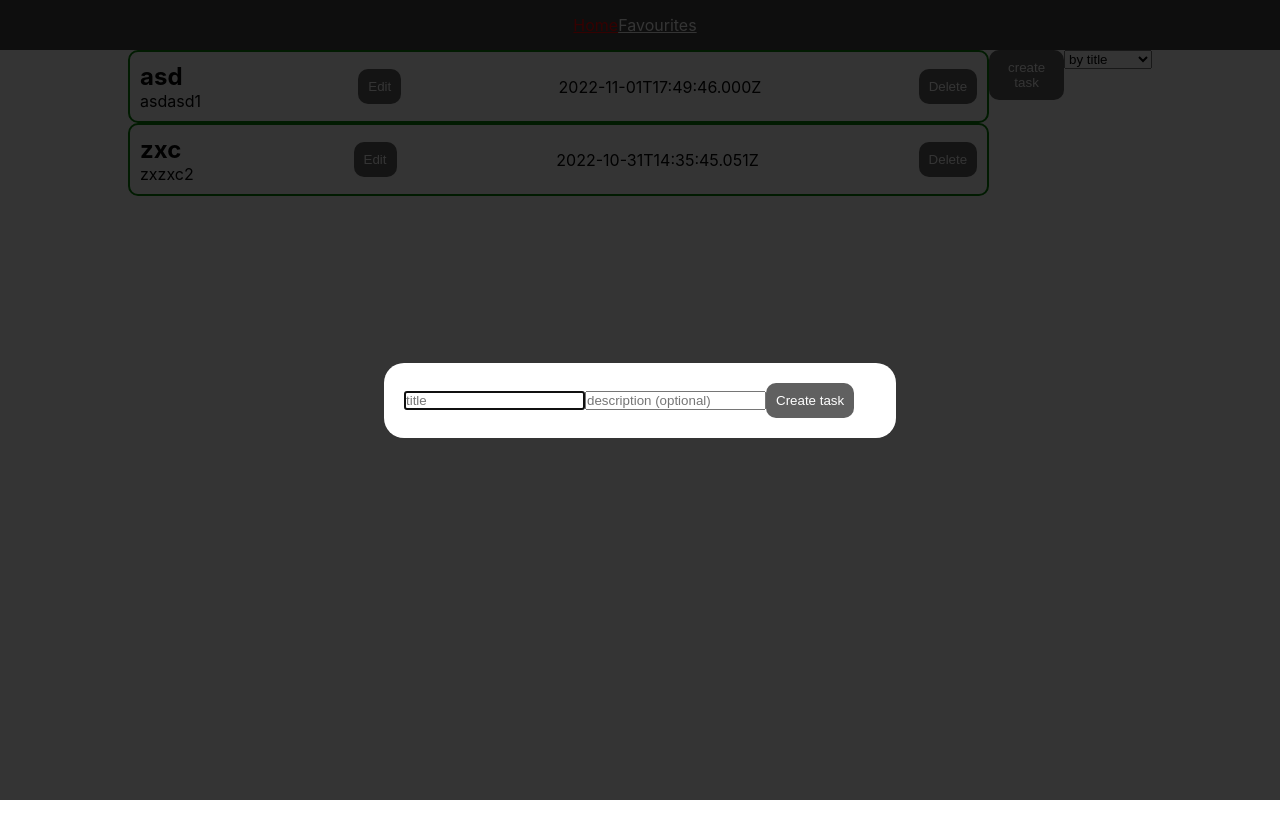
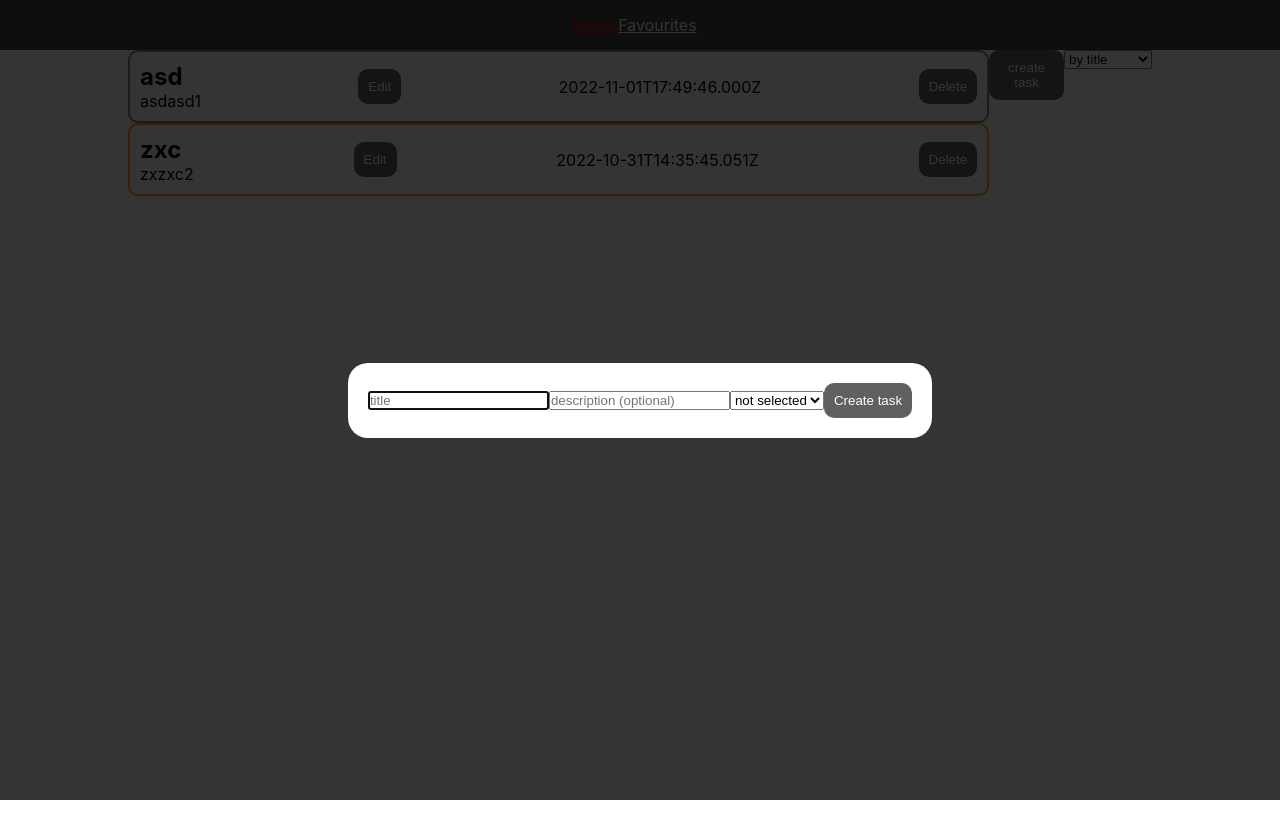
Before and after one commit to ib1zza/todo-typescript, a React (Create React App) app: page /home in a window 1280 px wide. Both pictures are taken after a click on the button "create task". Shown: the top 838 px of the page. Built offline with nearby package versions, Linux system fonts and the light colour scheme.

Commit message:
added priority for todos

```diff
--- a/src/components/CreateTaskForm.tsx
+++ b/src/components/CreateTaskForm.tsx
@@ -20,6 +20,7 @@ const CreateTaskForm: React.FC<CreateTaskFormProps> = ({ hideF }) => {
   const [state, setState] = useState({
     title: "",
     description: "",
+    priority: 0,
   });
   //функция проверяет записано ли чтото в заголовке нового туду и если да, то отправляет запрос на создание нового туду, а также вызывает перерисовку списка для его корректного отображения.
   const check = (e: React.FormEvent) => {
@@ -31,11 +32,14 @@ const CreateTaskForm: React.FC<CreateTaskFormProps> = ({ hideF }) => {
           title: state.title,
           description: state.description.trim() ? state.description : undefined,
           dateOfCreation: new Date().toISOString(),
+          priority: state.priority,
         })
       );
+      console.log(state.priority);
       setState({
         title: "",
         description: "",
+        priority: 0,
       });
       dispatch(filterTodo("current"));
       hideF();
@@ -65,6 +69,19 @@ const CreateTaskForm: React.FC<CreateTaskFormProps> = ({ hideF }) => {
         }
       />
 
+      <select
+        value={state.priority}
+        onChange={(e: React.ChangeEvent<HTMLSelectElement>) => {
+          setState({ ...state, priority: Number(e.target.value) });
+        }}
+      >
+        <option value={"1"}>priority 1</option>
+        <option value={"2"}>priority 2</option>
+        <option value={"3"}>priority 3</option>
+        <option value={"4"}>priority 4</option>
+        <option value={"0"}>not selected</option>
+      </select>
+
       <Button type={"submit"}>Create task</Button>
     </form>
   );
--- a/src/components/TodoItem.tsx
+++ b/src/components/TodoItem.tsx
@@ -22,7 +22,20 @@ const TodoItem: React.FC<TodoItemProps> = ({ todo }) => {
 
   let wrapperClasses = s.todoContainer;
   if (todo.priority) {
-    wrapperClasses += " " + s.p1;
+    switch (todo.priority) {
+      case 1:
+        wrapperClasses += " " + s.p1;
+        break;
+      case 2:
+        wrapperClasses += " " + s.p2;
+        break;
+      case 3:
+        wrapperClasses += " " + s.p3;
+        break;
+      case 4:
+        wrapperClasses += " " + s.p4;
+        break;
+    }
   }
   return (
     <div className={wrapperClasses}>
--- a/src/css/TodoItem.module.css
+++ b/src/css/TodoItem.module.css
@@ -2,12 +2,29 @@
   display: flex;
   align-items: center;
   justify-content: space-between;
-    border: 2px solid green;
+  border: 2px solid;
   border-radius: 10px;
   padding: 10px;
+  border-color: gray;
 }
 
 .todoDescription {
   display: flex;
   flex-direction: column;
 }
+
+.p1 {
+  border-color: red;
+}
+
+.p2 {
+  border-color: orange;
+}
+
+.p3 {
+  border-color: green;
+}
+
+.p4 {
+  border-color: gray;
+}
--- a/src/store/reducers/TodoSlice.tsx
+++ b/src/store/reducers/TodoSlice.tsx
@@ -27,6 +27,7 @@ const initialState: TodoState = {
       title: "zxc",
       description: "zxzxc2",
       dateOfCreation: new Date("2022-10-31T14:35:45.051Z").toISOString(),
+      priority: 2,
     },
   ],
   currentSort: "title",
@@ -36,14 +37,7 @@ const TodoSlice = createSlice({
   initialState,
   reducers: {
     createTodo: (state, action: PayloadAction<Todo>) => {
-      const newTodo: Todo = {
-        id: Date.now().toString(),
-        title: action.payload.title,
-        description: action.payload.description,
-        dateOfCreation: action.payload.dateOfCreation,
-        isCompleted: false,
-      };
-      state.list.push(newTodo);
+      state.list.push(action.payload);
     },
     deleteTodo: (state, action: PayloadAction<string>) => {
       state.list = state.list.filter((el) => el.id !== action.payload);
```
Lines whose indentation alone changed are shown as unchanged.
